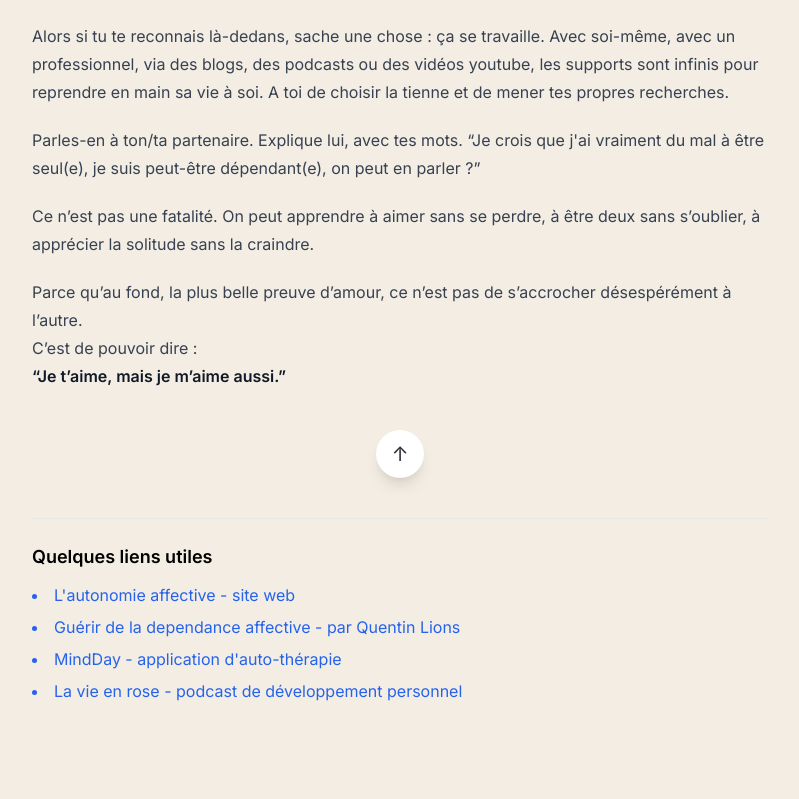
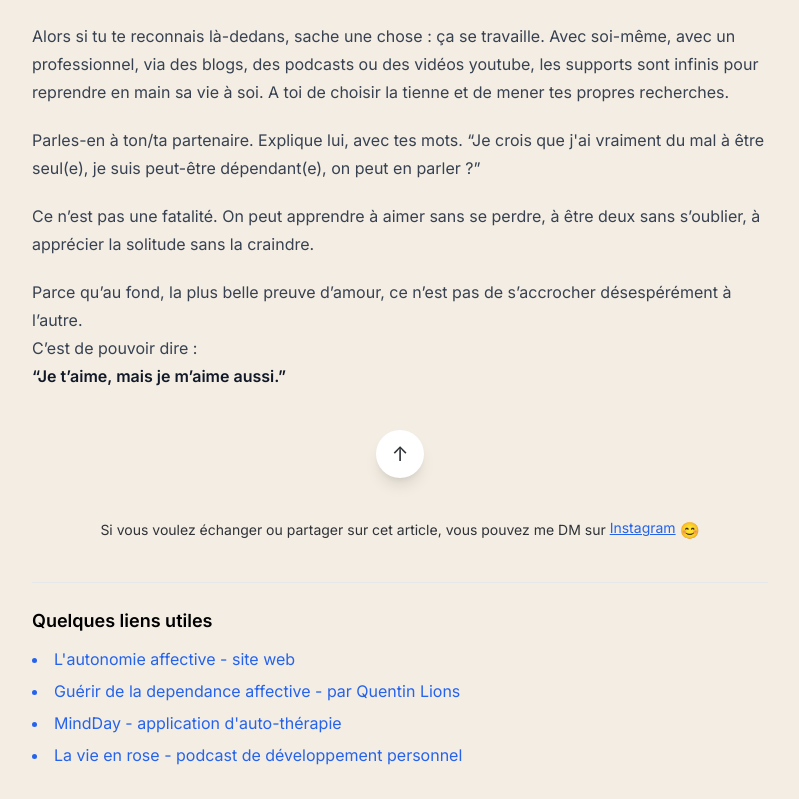
Before and after one commit to rachelSV/Clair-Obscur, an Angular app: page /articles/a1 in a window 1280 px wide. Shown: the part 7748-8547 px from the top of the page, without its empty margins (240-1039 px from the left). Before the commit the page ends 8483 px from the top, so only its background shows below. Built offline with nearby package versions, Linux system fonts and the light colour scheme.

Commit message:
refactor: :recycle: ajout phrase et bouton instagram à la fin de chaque article

```diff
--- a/src/app/components/article-detail/article-detail.component.html
+++ b/src/app/components/article-detail/article-detail.component.html
@@ -34,6 +34,11 @@
             </button>
         </div>
 
+        <!-- DM Instagram -->
+        <div class="mt-10 flex justify-center">
+            <p class=" text-ink flex items-center text-sm justify-center transition">Si vous voulez échanger ou partager sur cet article, vous pouvez me DM sur </p> <a href="https://www.instagram.com/lestatpicture/" target="_blank" rel="noopener noreferrer" class="text-blue-600 underline mx-1 text-sm"> Instagram </a><p>😊</p>
+        </div>
+
         <!-- Footer de l’article -->
         <div *ngIf="article.links?.length" class="mt-10 border-t pt-6">
             <h3 class="text-lg font-semibold mb-3">Quelques liens utiles</h3>
```
